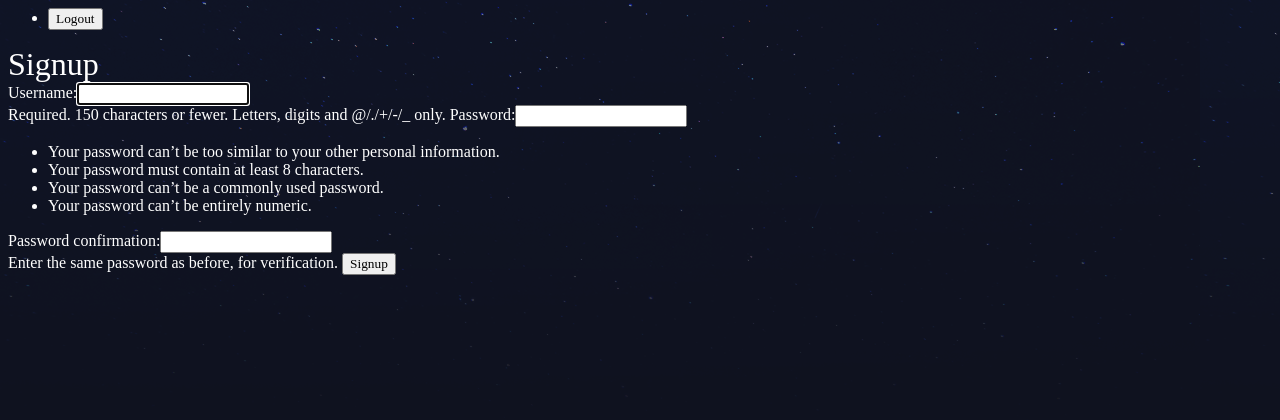
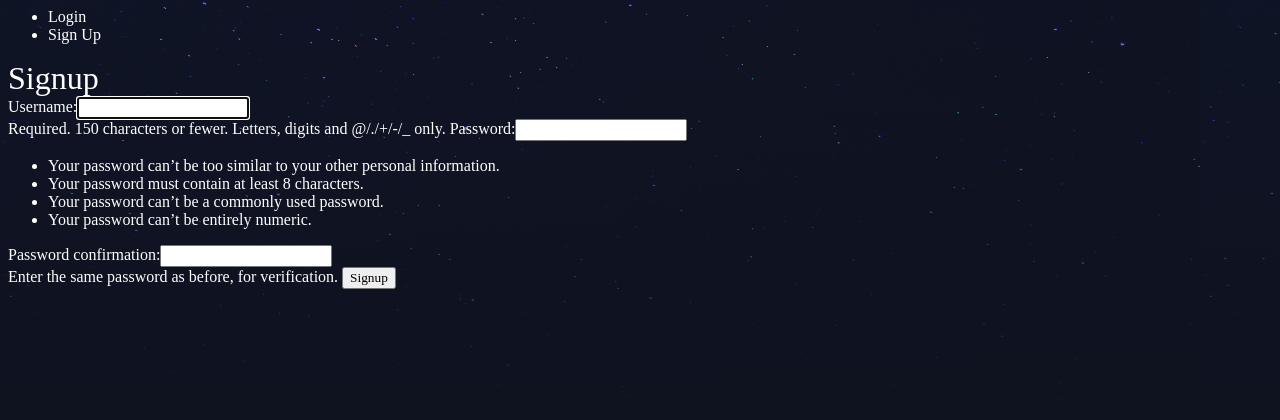
Before and after one commit to Hassan-Latif/Blog-Website, a Django app: page /accounts/signup/ in a window 1280 px wide. Shown: the top 420 px of the page. Run offline with Django 3.2, Linux system fonts and the light colour scheme.

Commit message:
Buttons added dynamically

```diff
--- a/practice/templates/base.html
+++ b/practice/templates/base.html
@@ -11,12 +11,19 @@
         <header>
             <nav>
                 <ul>
+                    {%if user.is_authenticated%}
                     <li>
                         <form class='logout link' action="{% url 'accounts:logout'%}" method='post'>
                             {%csrf_token%}
                             <button type="submit">Logout</button>
                         </form>
                     </li>
+                    <li><a href="{%url 'articles:create'%}" class="highlight">Create New Article</a></li>
+                    {%else%}
+                        <li><a href="{%url 'accounts:login'%}">Login</a></li>
+                        <li><a href="{%url 'accounts:signup'%}">Sign Up </a></li>
+
+                    {%endif%}
                 </ul>
             </nav>
         </header>
```
Also changed, not shown: practice/db.sqlite3.
